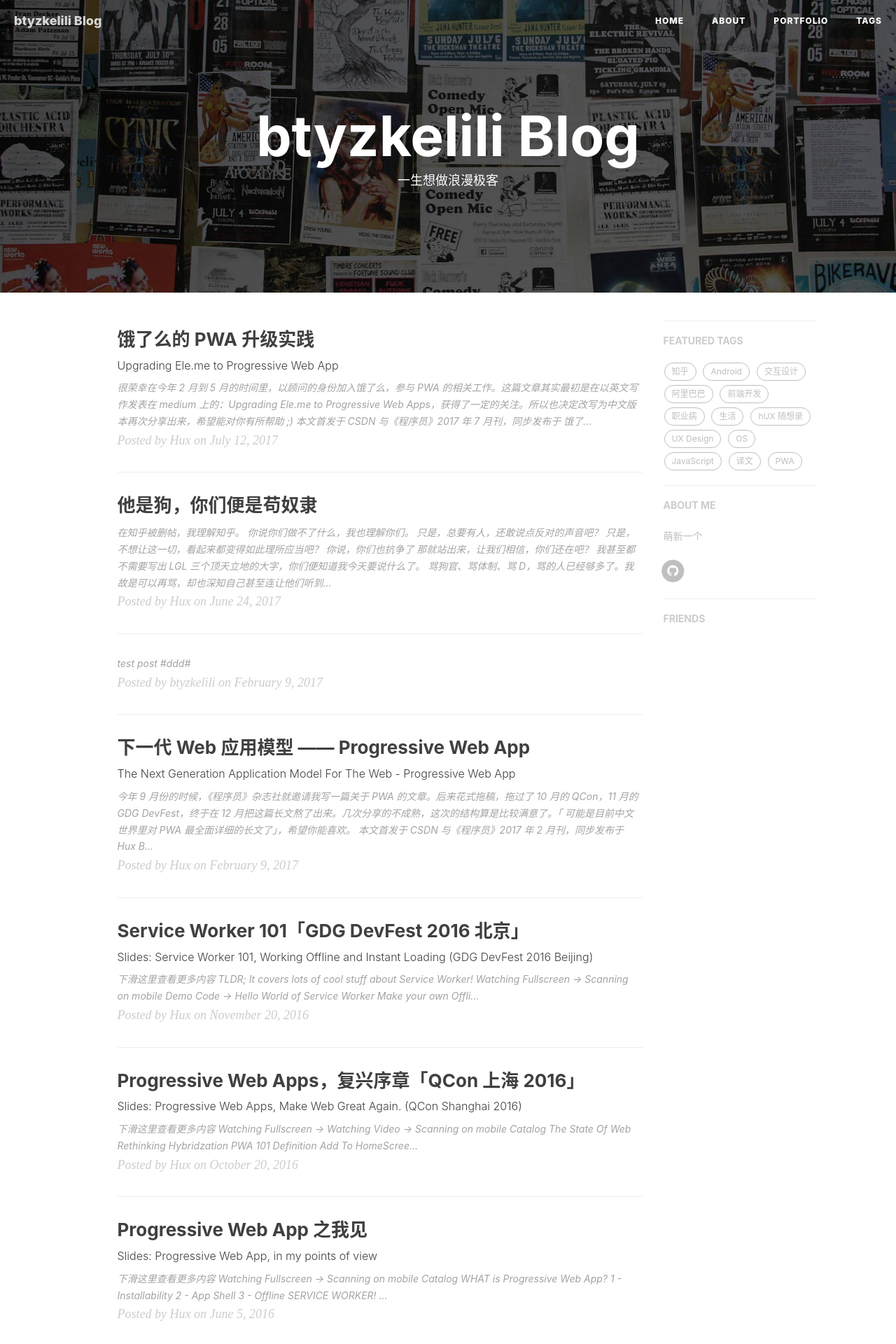
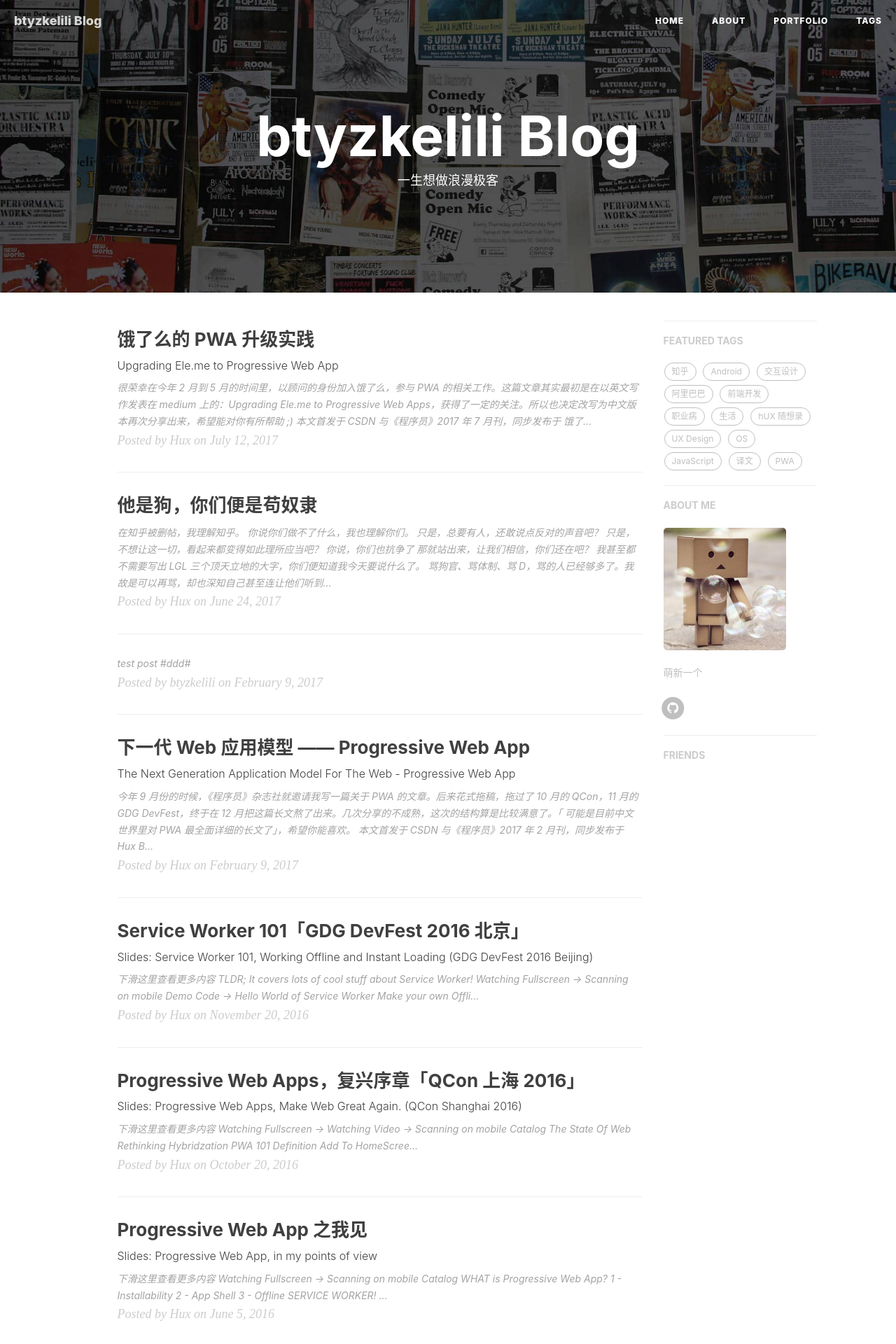
Before and after one commit to btyzkelili/btyzkelili.github.io, a Jekyll site: the page built from index.html, in a window 1280 px wide. Shown: the top 1920 px of the page at 70% size. Built offline with Jekyll 4.4.1, drawn with Linux system fonts in a browser that asks for light colours; nearby versions of some CDN libraries; the list of posts is cut into pages by our own code; comment, search, counter and statistics services are not loaded.

Commit message:
adjust theme

```diff
--- a/_config.yml
+++ b/_config.yml
@@ -66,7 +66,7 @@
 # Sidebar settings
 sidebar: true                            # whether or not using Sidebar.
 sidebar-about-description: "萌新一个"
-sidebar-avatar:       # use absolute URL, seeing it's used in both `/` and `/about/`,eg:/img/avatar-hux.jpg
+sidebar-avatar: /img/head.jpg       # use absolute URL, seeing it's used in both `/` and `/about/`,eg:/img/avatar-hux.jpg
 
 
 
```
Also changed, not shown: img/head.jpg (added).
